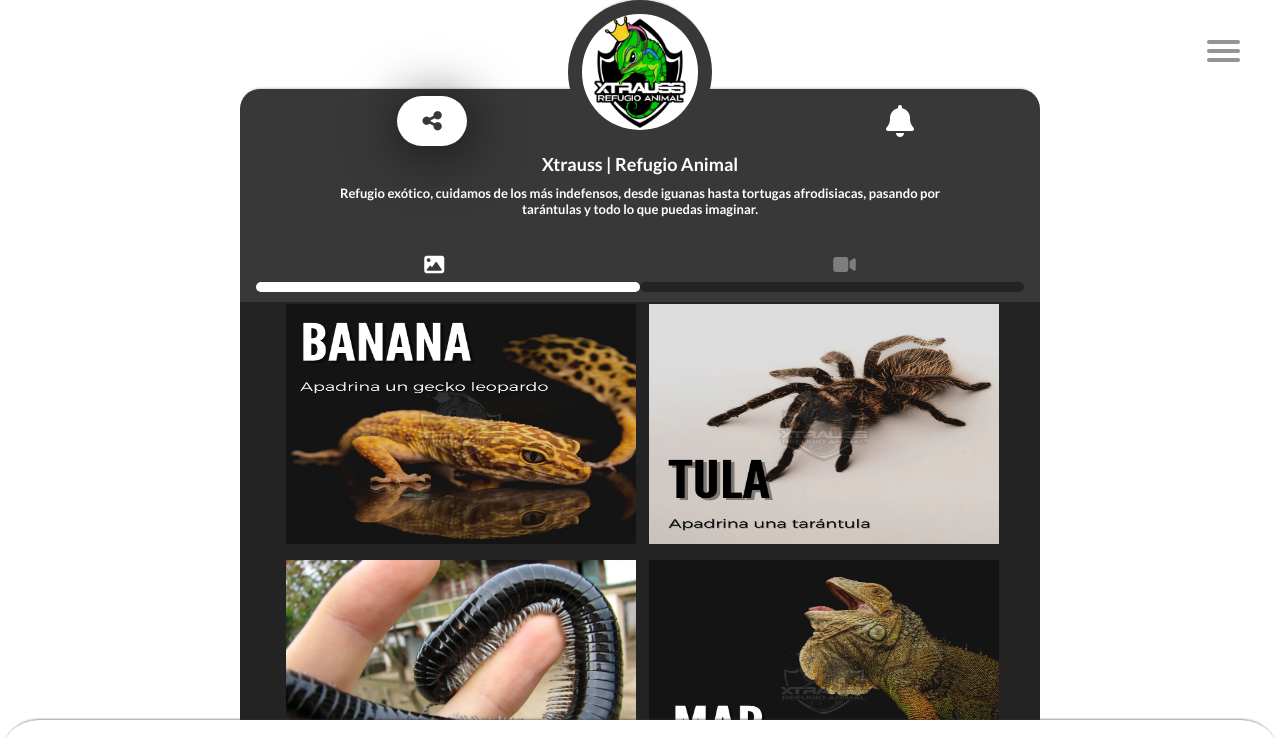
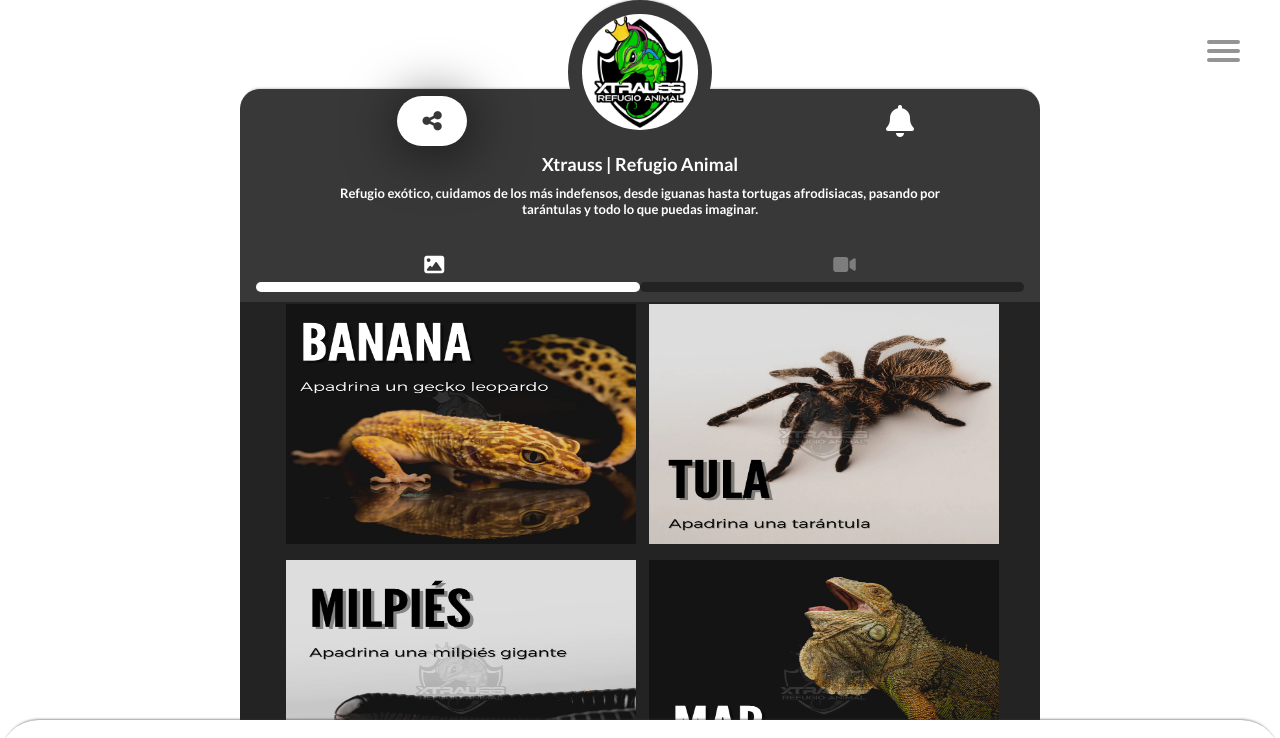
Before and after one commit to sanguino09/ApadrinaGratis, a plain HTML site: page apadrinaXtrauss.html in a window 1280 px wide. Shown: the top 738 px of the page. Drawn offline with Linux system fonts and the light colour scheme.

Commit message:
Update apadrinaXtrauss.html

```diff
--- a/apadrinaXtrauss.html
+++ b/apadrinaXtrauss.html
@@ -183,7 +183,7 @@
             <a href="./miliPrueba.html"
               ><img
                 class="images-left"
-                src="images/milpies.webp"
+                src="images/miliApadrina.webp"
                 alt="animalito"
             /></a>
             <a href="./diplomaMar.html"
```
